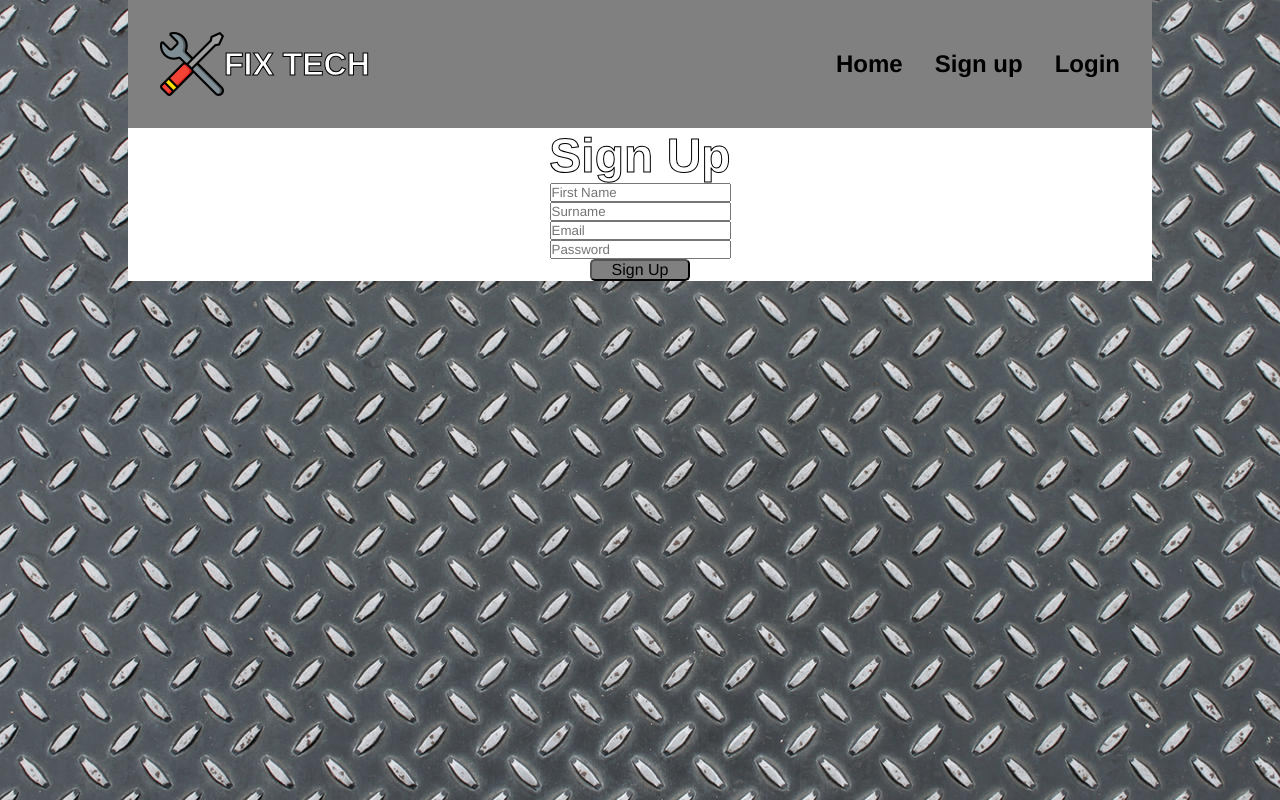
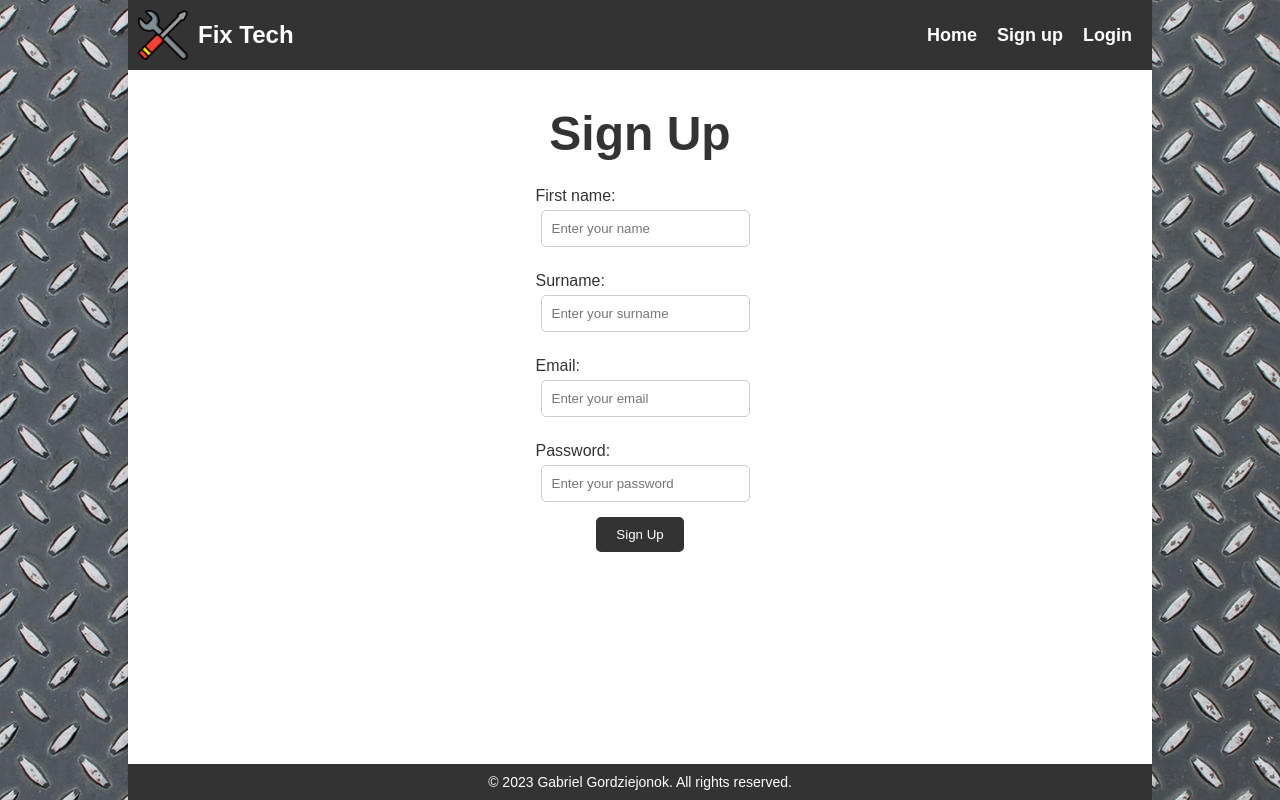
Before and after one commit to Gerixmus/fixtech-webshop, a PHP site: page /fixtech-webshop/signup.php in a window 1280 px wide. Run offline with PHP 8.4, Linux system fonts and the light colour scheme.

Commit message:
style: Changing css and layout

```diff
--- a/css/style.css
+++ b/css/style.css
@@ -2,8 +2,16 @@
     margin: 0;
     padding: 0;
     box-sizing: border-box;
-    font-family: 'Franklin Gothic Medium', 'Arial Narrow', Arial, sans-serif;
 }
+
+h2{
+    padding: 1rem;
+}
+
+input{
+    margin: 5px;
+}
+
 body{
     display: flex;
     justify-content: center;
@@ -12,9 +20,14 @@ body{
     background-size: cover;
     background-repeat: no-repeat;
     background-attachment: fixed;
+    font-family: Arial, sans-serif;
+    background-color: #f5f5f5;
 }
 .page{
     width: 80%;
+    display: flex;
+    flex-direction: column;
+    min-height: 100vh;
 }
 a{
     color: black;
@@ -25,40 +38,7 @@ a:hover{
     color: dimgray;
 }
 /* navbar */
-.logo{
-    display: flex;
-    align-items: center;
-}
-.image{
-    width: 64px;
-    cursor: pointer;
-}
-.title{
-    -webkit-text-fill-color: white;
-    -webkit-text-stroke: 1px;
-    cursor: pointer;
-}
-.nav-container{
-    padding: 2rem 2rem;
-    background-color: gray;
-    display: flex;
-    justify-content: space-between;
-    align-items: center;
-    width: 100%;
-}
-.menu{
-    align-items: center;
-}
-.menu ul{
-    list-style-type: none;
-    display: flex;
-    gap: 2rem;
-}
-.menu ul li{
-    display: inline;
-    font-weight: bold;
-    font-size: 1.5rem;
-}
+
 /* product search */
 .product-search{
     background-image: url(../images/tools1.jpg);
@@ -104,8 +84,6 @@ a:hover{
 }
 h2{
     font-size: 3rem;
-    -webkit-text-fill-color: white;
-    -webkit-text-stroke: 1px;
 }
 .categories{
     display: flex;
@@ -137,9 +115,54 @@ h3{
     display: flex;
     justify-content: center;
     font-size: 2rem;
-    -webkit-text-fill-color: white;
-    -webkit-text-stroke: 1px;
 }
+
+.navbar {
+    display: flex;
+    justify-content: space-between;
+    align-items: center;
+    background-color: #333;
+    color: #fff;
+    padding: 10px;
+    box-shadow: 0 4px 6px rgba(0, 0, 0, 0.1);
+  }
+
+  .navbar-logo {
+    display: flex;
+    align-items: center;
+    font-size: 24px; /* Increase the font size */
+  }
+
+  .navbar-logo img {
+    width: 50px; /* Increase the image size */
+    height: 50px;
+    margin-right: 10px;
+  }
+
+  .navbar-text {
+    font-weight: bold;
+  }
+
+  .navbar-links {
+    list-style: none;
+    display: flex; /* Make the list items appear in a horizontal line */
+  }
+
+  .navbar-links li {
+    margin: 0 10px;
+    font-size: 18px; /* Increase the font size of the list items */
+  }
+
+  .navbar-links a {
+    text-decoration: none;
+    color: #fff;
+    font-weight: bold;
+    transition: color 0.3s;
+  }
+
+  .navbar-links a:hover {
+    color: #888;
+  }
 /* products */
 .products_header{
     height: 100px;
@@ -148,31 +171,21 @@ h3{
     align-items: center;
     justify-content: center;
     font-size: 3rem;
-    -webkit-text-fill-color: white;
-    -webkit-text-stroke: 1px;
     border-radius: 15px;
 }
 .products{
     background-color: white;
     height: 500px;
 }
-/* footer */
-.footer{
-    display: flex;
-    justify-content: center;
-    align-items: center;
-    background-color: gray;
-    height: 100px;
-    /* position: absolute;
-    bottom: 0px; */
-}
+
 /* signup */
 .signup{
     display: flex;
-    justify-content: center;
     align-items: center;
     flex-direction: column;
     background-color: white;
+    flex: 1;
+    min-width: 320px;
 }
 .signup-form{
     display: flex;
@@ -201,3 +214,68 @@ tr:hover {background-color: coral;}
     align-items: center;
     justify-content: center;
 }
+
+.login-form {
+    background-color: #fff;
+    padding: 20px;
+    box-shadow: 0 4px 6px rgba(0, 0, 0, 0.1);
+    text-align: center;
+    flex: 1;
+  }
+
+  .login-form h2 {
+    color: #333;
+  }
+
+  .form-group {
+    margin: 10px 0;
+    text-align: left;
+  }
+
+  .form-group label {
+    color: #333;
+    display: block;
+  }
+
+  .form-group input {
+    width: 100%;
+    padding: 10px;
+    border: 1px solid #ccc;
+    border-radius: 5px;
+  }
+
+  .login-form button {
+    background-color: #333;
+    color: #fff;
+    border: none;
+    padding: 10px 20px;
+    border-radius: 5px;
+    cursor: pointer;
+  }
+
+  .login-form button:hover {
+    background-color: #555;
+  }
+
+  .login-form .error-message {
+    color: darkred; /* Dark red color for error messages */
+    padding: 10px 20px;
+  }
+
+  .login-form .success-message {
+    color: #4CAF50;
+    padding: 10px 20px;
+  }
+
+
+  .footer {
+    background-color: #333;
+    color: #fff;
+    text-align: center;
+    padding: 10px;
+  }
+
+  .footer p {
+    margin: 0;
+    font-size: 14px;
+  }
--- a/footer.php
+++ b/footer.php
@@ -1,3 +1,3 @@
-<div class="footer">
-    <p>All rights reserved. Designed by <a href="#">Gabriel Gordziejonok</a></p>
-</div>
+<footer class="footer">
+    <p>&copy; 2023 Gabriel Gordziejonok. All rights reserved.</p>
+</footer>
--- a/includes/login.inc.php
+++ b/includes/login.inc.php
@@ -2,7 +2,7 @@
 
 if (isset($_POST["submit"])) {
     $email = $_POST["email"];
-    $passwd = $_POST["passwd"];
+    $passwd = $_POST["password"];
 
     require_once 'dbh.inc.php';
     require_once 'functions.inc.php';
@@ -13,8 +13,7 @@ if (isset($_POST["submit"])) {
     }
 
     loginUser($conn, $email, $passwd);
-}
-else {
+} else {
     header("location: ../login.php");
     exit();
 }
--- a/navbar.php
+++ b/navbar.php
@@ -5,38 +5,35 @@
 include 'includes/dbh.inc.php';
 ?>
 
-<div class="nav-container">
-    <div class="logo">
-        <img src="images/tools.png" alt="Shop Logo" class="image">
-        <h1 class="title">FIX TECH</h1>
+<body>
+    <nav class="navbar">
+        <div class="navbar-logo">
+            <img src="images/tools.png" alt="Icon">
+            <span class="navbar-text">Fix Tech</span>
         </div>
-    <div class="menu">
-        <ul class="a">
-            <li>
-                <a href="http://localhost/webshop/index.php">Home</a>
-            </li>
+        <ul class="navbar-links">
+            <li><a href="http://localhost/fixtech-webshop/index.php">Home</a></li>
             <?php
             if (isset($_SESSION["email"])) {
                 require_once 'includes/functions.inc.php';
-                    if ((emailTaken($conn,$_SESSION["email"]))['privilege']!='0') {
+                if ((emailTaken($conn, $_SESSION["email"]))['privilege'] != '0') {
                     echo "<li><a href='orders.php'>Orders</a></li>";
                     echo "<li><a href='products_admin.php'>Products</a></li>";
                     echo "<li><a href='users.php'>Users</a></li>";
                     echo "<li><a href='includes/logout.inc.php'>Logout</a></li>";
-                    }
-                    else {
+                } else {
                     echo "<li><a href='orders.php'>Orders</a></li>";
                     echo "<li><a href='includes/logout.inc.php'>Logout</a></li>";
                 }
-                }
-                else {
+            } else {
                 echo "<li><a href='signup.php'>Sign up</a></li>";
                 echo "<li><a href='login.php'>Login</a></li>";
             }
             ?>
         </ul>
-    </div>
-</div>
+    </nav>
+</body>
+
 
 
 <!--
--- a/signup.php
+++ b/signup.php
@@ -1,36 +1,49 @@
-<?php include_once('header.php');?>
+<?php include_once('header.php'); ?>
+
 <body>
     <div class="page">
-        <?php include('navbar.php');?>
-        <section class="signup">
+        <?php include('navbar.php'); ?>
+
+
+        <div class="login-form">
             <h2>Sign Up</h2>
             <form action='includes/signup.inc.php' method='post' class="signup-form">
-                <input type="text" name="name" placeholder='First Name'>
-                <input type="text" name="surname" placeholder='Surname'>
-                <input type="text" name="email" placeholder='Email'>
-                <input type="password" name="passwd" placeholder='Password'>
-                <button type="submit" name="submit" class="btn">Sign Up</button>
+                <div class="form-group">
+                    <label for="name">First name:</label>
+                    <input type="text" id="name" name="name" placeholder="Enter your name" required>
+                </div>
+                <div class="form-group">
+                    <label for="surname">Surname:</label>
+                    <input type="text" id="surname" name="surname" placeholder="Enter your surname" required>
+                </div>
+                <div class="form-group">
+                    <label for="email">Email:</label>
+                    <input type="email" id="email" name="email" placeholder="Enter your email" required>
+                </div>
+                <div class="form-group">
+                    <label for="password">Password:</label>
+                    <input type="password" id="password" name="password" placeholder="Enter your password" required>
+                </div>
+                <?php
+                if (isset($_GET["error"])) {
+                    if ($_GET["error"] == "emptyinput") {
+                        echo "<p class='error-message'>Please fill in all fields.</p>";
+                    } elseif ($_GET["error"] == "invalidemail") {
+                        echo "<p class='error-message'>Please fill in email correctly.</p>";
+                    } elseif ($_GET["error"] == "emailtaken") {
+                        echo "<p class='error-message'>This email is already taken.</p>";
+                    } elseif ($_GET["error"] == "stmtfailed") {
+                        echo "<p class='error-message'>Something went wrong.</p>";
+                    } elseif ($_GET["error"] == "none") {
+                        echo "<p class='success-message'>Signed up succesfully.</p>";
+                    }
+                }
+                ?>
+                <button type="submit" name="submit">Sign Up</button>
             </form>
-            <?php
-            if (isset($_GET["error"])) {
-                if ($_GET["error"] == "emptyinput") {
-                    echo "<p>Please fill in all fields.</p>";
-                }
-                elseif ($_GET["error"] == "invalidemail") {
-                    echo "<p>Please fill in email correctly.</p>";
-                }
-                elseif ($_GET["error"] == "emailtaken") {
-                    echo "<p>This email is already taken.</p>";
-                }
-                elseif ($_GET["error"] == "stmtfailed") {
-                    echo "<p>Something went wrong.</p>";
-                }
-                elseif ($_GET["error"] == "none") {
-                    echo "<p>Signed up succesfully.</p>";
-                }
-            }
-            ?>
-        </section>
+        </div>
+        <?php include('footer.php'); ?>
     </div>
 </body>
+
 </html>
```
Also changed, not shown: includes/signup.inc.php (+3 -4 lines), index.php (+8 -6 lines), login.php (+24 -17 lines). Lines whose indentation alone changed are shown as unchanged.
